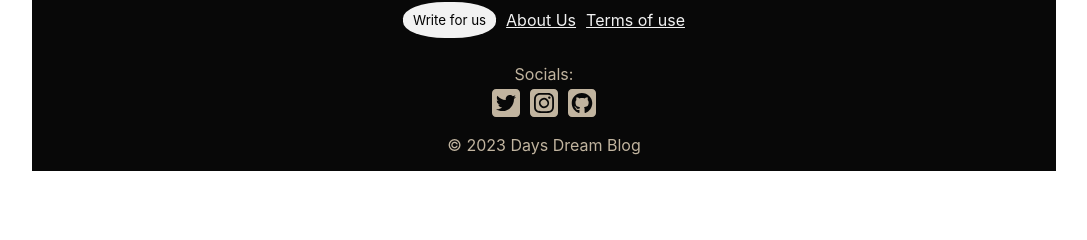
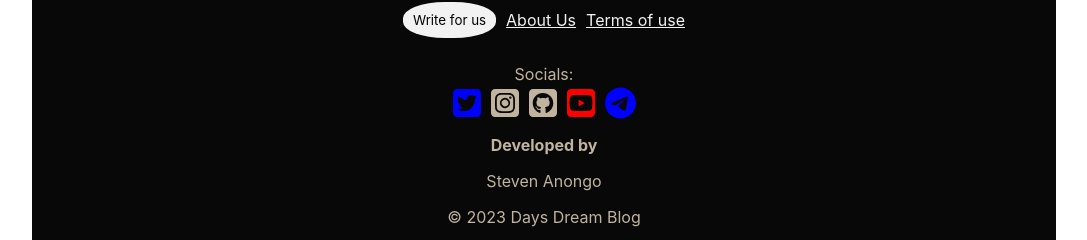
Before and after one commit to amStevee/Days_Dream_client, a React (Create React App) app: page / in a window 1280 px wide. Shown: the part 615-855 px from the top of the page, without its empty margins (96-1183 px from the left). Before the commit the page ends 800 px from the top, so only its background shows below. Built offline with nearby package versions, Linux system fonts and the light colour scheme; no server answers.

Commit message:
updated the footer links

```diff
--- a/src/Components/Footer.jsx
+++ b/src/Components/Footer.jsx
@@ -4,6 +4,8 @@ import {
   faTwitterSquare,
   faGithubSquare,
   faInstagramSquare,
+  faYoutubeSquare,
+  faTelegram,
 } from "@fortawesome/free-brands-svg-icons";
 import { Link } from "react-router-dom";
 import { useContext } from "react";
@@ -33,7 +35,7 @@ const Footer = () => {
         <p>Socials:</p>
         <div className="icons">
           <a href="https://twitter.com/am_stevenanongo">
-            <FontAwesomeIcon fontSize={"2rem"} icon={faTwitterSquare} />
+            <FontAwesomeIcon fontSize={"2rem"} color="blue" icon={faTwitterSquare} />
           </a>
           <a href="https://instagram.com/am_stevee">
             <FontAwesomeIcon fontSize={"2rem"} icon={faInstagramSquare} />
@@ -41,8 +43,18 @@ const Footer = () => {
           <a href="https://twitter.com/amStevee">
             <FontAwesomeIcon fontSize={"2rem"} icon={faGithubSquare} />
           </a>
+          <a href="https://youtube.com/daysdreamhub">
+            <FontAwesomeIcon fontSize={"2rem"} color="red" icon={faYoutubeSquare} />
+          </a>
+          <a href="https://telegram.com/daysdreamhub">
+            <FontAwesomeIcon fontSize={"2rem"} color="blue" icon={faTelegram} />
+          </a>
         </div>
       </div>
+      <h4>Developed by</h4>
+      <p>
+        <a href="https://twitter.com/am_stevenanongo">Steven Anongo</a>
+      </p>
       <div className="copyright">&copy; {year} Days Dream Blog</div>
     </FooterComponent>
   );
```
